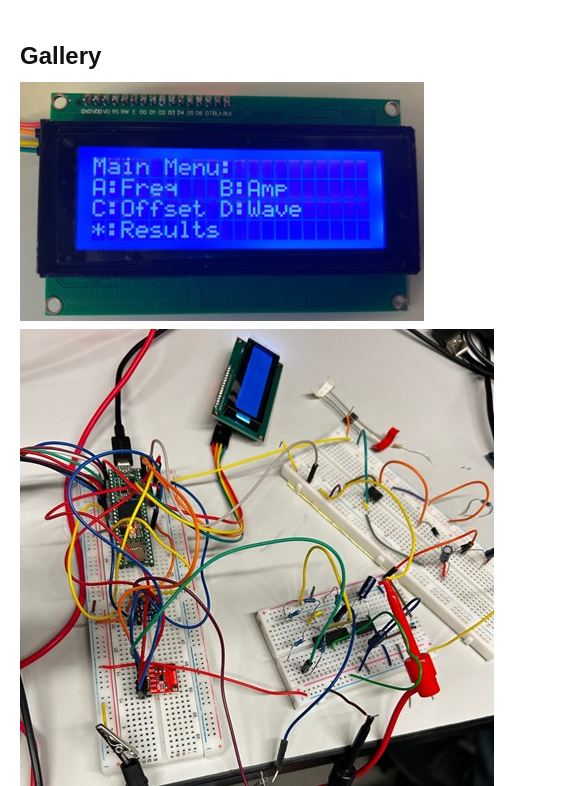
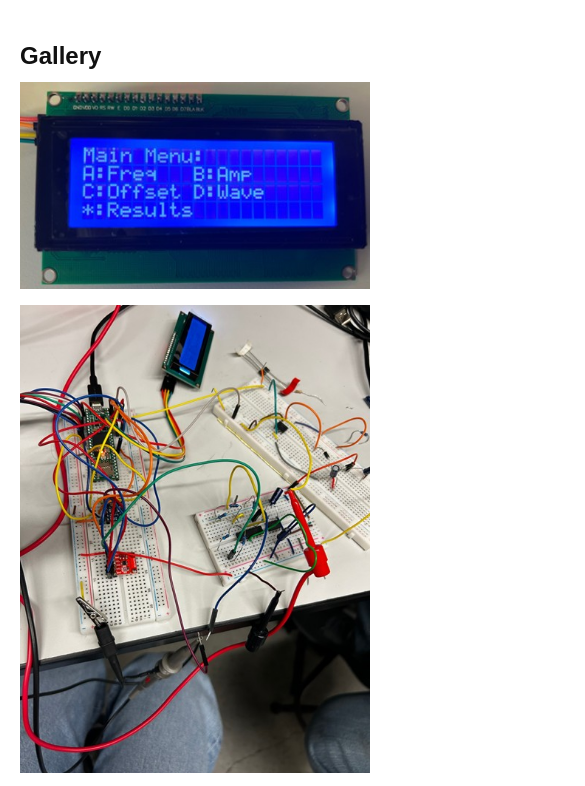
Before and after one commit to yah2timez/portfolio, a plain HTML site: page function-generator.html in a window 390 px wide. Shown: the part 2902-3688 px from the top of the page, 585 px wide, since content can reach past the window. Drawn offline with Linux system fonts and the light colour scheme.

Commit message:
Add responsive styles for images in style.css

```diff
--- a/style.css
+++ b/style.css
@@ -22,3 +22,10 @@ article {
 a {
   color: inherit;
 }
+img {
+  max-width: 600px;
+  width: 100%;
+  height: auto;
+  display: block;
+  margin-bottom: 16px;
+}
```
